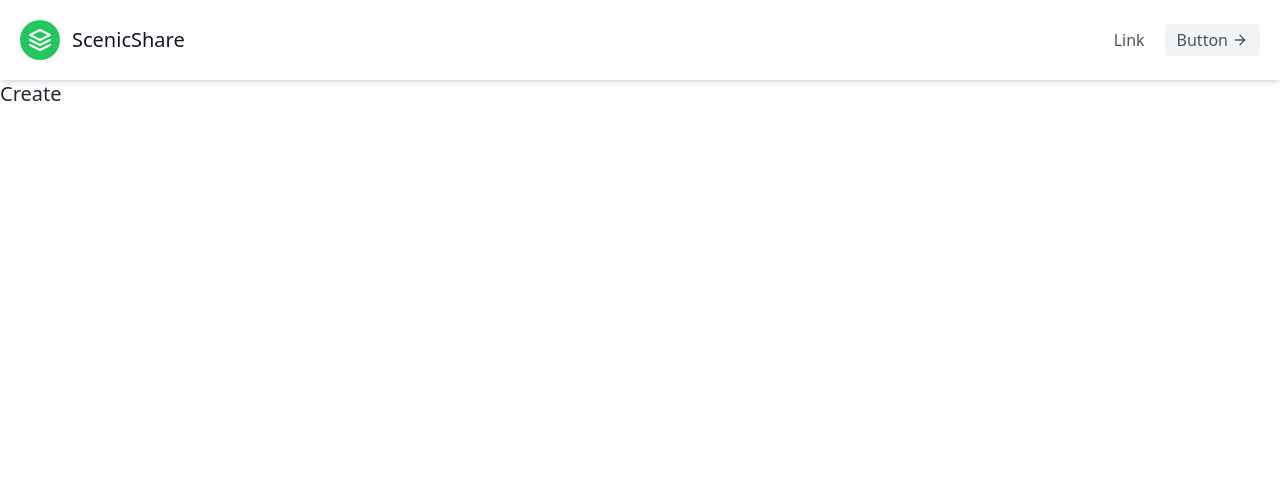
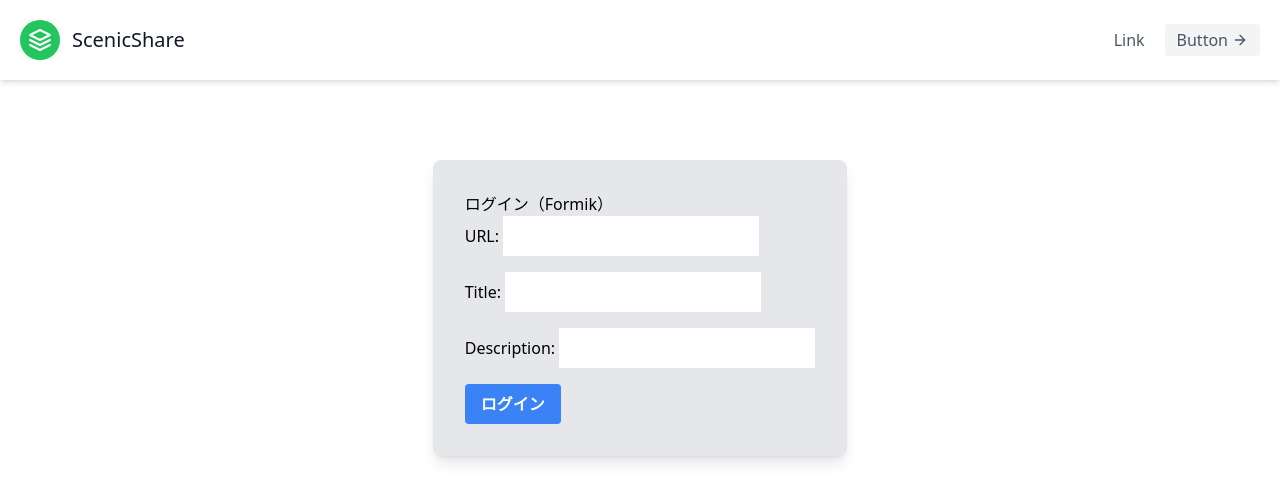
Before and after one commit to mitsu-3s/scenicshare, a Next.js app: page /create in a window 1280 px wide. Shown: the top 502 px of the page. Built offline with nearby package versions, Linux system fonts and the light colour scheme.

Commit message:
Add data to the db
Still needs to be corrected.

```diff
--- a/components/Form.tsx
+++ /dev/null
@@ -1,2 +0,0 @@
-const Form = () => {}
-export default Form
--- /dev/null
+++ b/components/InputForm.tsx
@@ -0,0 +1,40 @@
+import { useFormik } from 'formik'
+import axios from 'axios'
+import * as Yup from 'yup'
+
+interface Scenery {
+    image?: string
+    title: string
+    description: string
+}
+
+const FormValidationSchema = Yup.object().shape({
+    image: Yup.string().url('Please enter a valid URL'),
+    title: Yup.string().required('Please enter a title'),
+    description: Yup.string().required('Please enter a description'),
+})
+
+const InputForm = () => {
+    const intialValues = {
+        image: '',
+        title: '',
+        description: '',
+    }
+
+    const handleSubmit = async (values: Scenery) => {
+        try {
+            const response = await axios.post('/api/create', values)
+            console.log(response)
+        } catch (error) {
+            console.error(error)
+        }
+    }
+
+    return (
+        <div className="flex min-h-screen items-center justify-center bg-white">
+            <div className="rounded-lg bg-gray-200 p-8 shadow-lg"></div>
+        </div>
+    )
+}
+
+export default InputForm
--- a/components/Layout.tsx
+++ b/components/Layout.tsx
@@ -31,6 +31,7 @@ const Layout = ({ sceneries = [], children }: any) => {
             <div className="h-screen bg-white">
                 <header className="body-font bg-white text-gray-600 shadow-md">
                     <div className="container mx-auto flex flex-col flex-wrap items-center p-5 md:flex-row">
+                        <Link href="/" legacyBehavior>
                             <a className="title-font mb-4 flex items-center font-medium text-gray-900 md:mb-0">
                                 <svg
                                     xmlns="http://www.w3.org/2000/svg"
@@ -46,6 +47,7 @@ const Layout = ({ sceneries = [], children }: any) => {
                                 </svg>
                                 <span className="ml-3 text-xl">ScenicShare</span>
                             </a>
+                        </Link>
                         <nav className="flex flex-wrap items-center justify-center text-base md:ml-auto">
                             <Link href="/create" legacyBehavior>
                                 <a className="mr-5 hover:text-gray-900">Link</a>
@@ -68,17 +70,10 @@ const Layout = ({ sceneries = [], children }: any) => {
                     </div>
                 </header>
                 <p></p>
-                <main>
-                    {/* {sceneryIds.map((id: string) => (
-                        <h2 className="text-gray-900" key={id}>
-                            {id}
-                        </h2>
-                    ))} */}
-                    {children}
-                </main>
+                <main>{children}</main>
             </div>
         </>
     )
 }
 
-export { Layout }
+export default Layout
--- a/package.json
+++ b/package.json
@@ -15,12 +15,14 @@
     "@types/react-dom": "18.2.4",
     "autoprefixer": "^10.4.14",
     "axios": "^1.4.0",
+    "formik": "^2.2.9",
     "next": "13.4.2",
     "postcss": "^8.4.23",
     "react": "18.2.0",
     "react-dom": "18.2.0",
     "tailwindcss": "^3.3.2",
-    "typescript": "5.0.4"
+    "typescript": "5.0.4",
+    "yup": "^1.1.1"
   },
   "devDependencies": {
     "prettier": "^2.8.8",
--- a/pages/create.tsx
+++ b/pages/create.tsx
@@ -1,12 +1,104 @@
-import { Layout } from '@/components/Layout'
+import Layout from '@/components/Layout'
+import { Formik, Form, Field, ErrorMessage } from 'formik'
 import axios from 'axios'
+import * as Yup from 'yup'
+
+interface Scenery {
+    image?: string
+    title: string
+    description: string
+}
+
+const FormValidationSchema = Yup.object().shape({
+    image: Yup.string().url('Please enter a valid URL'),
+    title: Yup.string().required('Please enter a title'),
+    description: Yup.string().required('Please enter a description'),
+})
 
 const Create = () => {
-    const addScenery = (data: any) => axios.post('/api/create', data)
+    // const addScenery = (data: any) => axios.post('/api/create', data)
+
+    const initialValues = {
+        image: undefined,
+        title: '',
+        description: '',
+    }
+
+    const handleSubmit = async (values: Scenery) => {
+        try {
+            const response = await axios.post('/api/create', values)
+            console.log(response)
+        } catch (error) {
+            console.error(error)
+        }
+    }
 
     return (
         <Layout>
-            <h1 className="text-xl font-medium text-gray-800">Create</h1>
+            <div className="m-20 flex items-center justify-center">
+                <div className="rounded-lg bg-gray-200 p-8 shadow-lg">
+                    <h1 className="text-black">ログイン（Formik）</h1>
+                    <Formik
+                        initialValues={initialValues}
+                        validationSchema={FormValidationSchema}
+                        onSubmit={handleSubmit}
+                    >
+                        <Form>
+                            <div className="mb-4">
+                                <label htmlFor="url" className="text-black">
+                                    URL:{' '}
+                                </label>
+                                <Field
+                                    type="text"
+                                    id="url"
+                                    name="url"
+                                    className="w-64 p-2 text-black"
+                                />
+                            </div>
+                            <div className="mb-4">
+                                <label htmlFor="title" className="text-black">
+                                    Title:{' '}
+                                </label>
+                                <Field
+                                    type="text"
+                                    id="title"
+                                    name="title"
+                                    className="w-64 p-2 text-black"
+                                />
+                                <ErrorMessage
+                                    name="title"
+                                    component="div"
+                                    className="text-red-500"
+                                />
+                            </div>
+                            <div className="mb-4">
+                                <label htmlFor="description" className="text-black">
+                                    Description:{' '}
+                                </label>
+                                <Field
+                                    type="text"
+                                    id="description"
+                                    name="description"
+                                    className="w-64 p-2 text-black"
+                                />
+                                <ErrorMessage
+                                    name="description"
+                                    component="div"
+                                    className="text-red-500"
+                                />
+                            </div>
+                            <div>
+                                <button
+                                    type="submit"
+                                    className="rounded bg-blue-500 px-4 py-2 font-bold text-white hover:bg-blue-700"
+                                >
+                                    ログイン
+                                </button>
+                            </div>
+                        </Form>
+                    </Formik>
+                </div>
+            </div>
         </Layout>
     )
 }
--- a/pages/index.tsx
+++ b/pages/index.tsx
@@ -1,5 +1,5 @@
 import { PrismaClient } from '@prisma/client'
-import { Layout } from '../components/Layout'
+import Layout from '../components/Layout'
 
 const prisma = new PrismaClient()
 
```
Also changed, not shown: 1 other file (tests, documents, lock files or other folders). Lines whose indentation alone changed are shown as unchanged.
